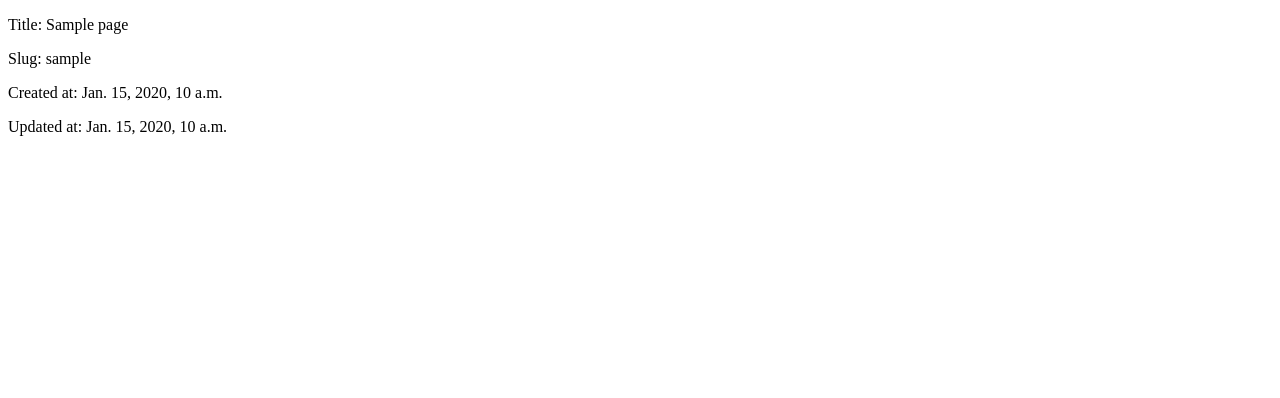
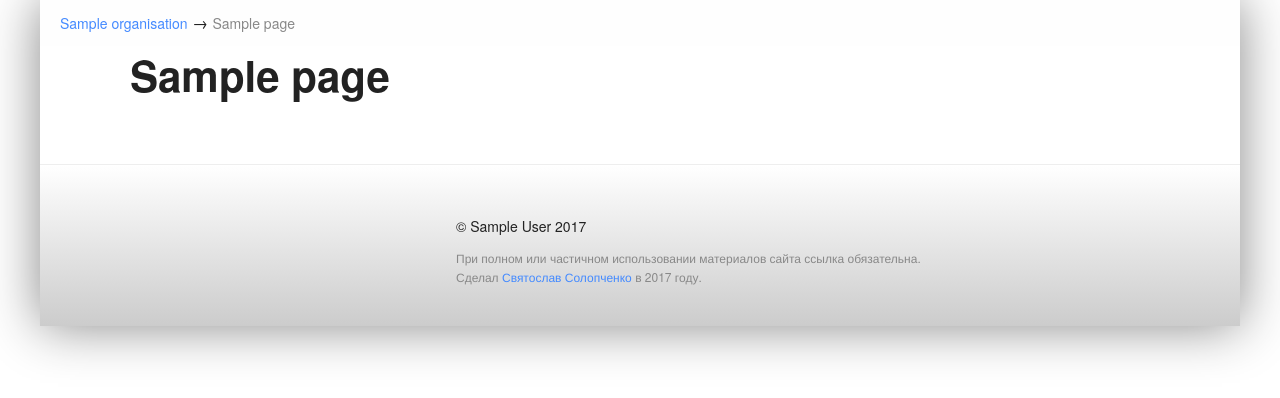
Before and after one commit to solopchenko/school_website, a Django app: template school/pages/templates/page.html in a window 1280 px wide. Shown: the top 398 px of the page. Run offline with Django 3.2, Linux system fonts and the light colour scheme; the template is opened without the code that fills it: values that come from a table or form of the project are taken from there, others are empty; tables that the repository leaves empty hold one stand-in row (values such as "Sample post").

Commit message:
Верстка макета страницы

```diff
--- /dev/null
+++ b/school/core/static/assets/base.css
@@ -0,0 +1,90 @@
+html {
+  font-size: 62.5%;
+  /* 1rem = 10px */ }
+
+body {
+  margin: 0;
+  font-size: 1.6em;
+  line-height: 1.6;
+  font-weight: 400;
+  font-family: "HelveticaNeue", "Helvetica Neue", Helvetica, 'Open Sans', Arial, sans-serif;
+  color: #222; }
+
+.title {
+  margin-top: 0;
+  margin-bottom: 2rem;
+  font-weight: 700;
+  line-height: 1.4; }
+  .title_xxl {
+    font-size: 4.2rem; }
+    @media only screen and (max-width: 549px) {
+      .title_xxl {
+        font-size: 3.6rem; } }
+  .title_xl {
+    font-size: 3.8rem; }
+    @media only screen and (max-width: 549px) {
+      .title_xl {
+        font-size: 3.2rem; } }
+  .title_l {
+    font-size: 3.4rem; }
+    @media only screen and (max-width: 549px) {
+      .title_l {
+        font-size: 2.6rem; } }
+  .title_m {
+    font-size: 3.0rem; }
+    @media only screen and (max-width: 549px) {
+      .title_m {
+        font-size: 2.4rem; } }
+  .title_s {
+    font-size: 2.6rem; }
+    @media only screen and (max-width: 549px) {
+      .title_s {
+        font-size: 2.0rem; } }
+  .title_xs {
+    font-size: 2.4rem; }
+    @media only screen and (max-width: 549px) {
+      .title_xs {
+        font-size: 1.8rem; } }
+
+.link {
+  color: #448aff;
+  cursor: pointer;
+  text-decoration: none;
+  border-bottom: 1px solid transparent; }
+  .link:hover, .link:active {
+    color: #ef5350;
+    border-color: #ef5350; }
+
+.breadcrumbs {
+  padding: 1rem 2rem;
+  background-color: #fefefe;
+  width: 100%; }
+  .breadcrumbs__item {
+    display: inline;
+    font-size: 1.4rem;
+    font-weight: normal; }
+    .breadcrumbs__item_current {
+      color: #888; }
+    .breadcrumbs__item_logo {
+      font-size: 2rem;
+      border-bottom: none;
+      line-height: 2.2rem; }
+
+.footer {
+  width: 100%;
+  margin-top: 4rem;
+  border-top: 1px solid #eee;
+  padding: 4rem 0;
+  background: linear-gradient(to bottom, #fff, #ccc);
+  font-size: 1.4rem; }
+
+.copyright {
+  margin-top: 1rem; }
+  .copyright__title {
+    color: #222;
+    margin-bottom: 1rem; }
+  .copyright__rights, .copyright__madeby {
+    color: #888;
+    font-size: 1.2rem; }
+
+/*# sourceMappingURL=base.css.map */
--- /dev/null
+++ b/school/core/static/assets/base.scss
@@ -0,0 +1,112 @@
+$black: #222;
+$blue: #448aff;
+$red: #ef5350;
+$lightgray: #888;
+$gray: #666;
+
+
+$mobile: 550px;
+
+@mixin respond-to($media) {
+  @if $media == mobile {
+    @media only screen and (max-width: $mobile - 1) { @content; }
+  }
+  @else if $media == desktop {
+    @media only screen and (min-width: $mobile) { @content; }
+  }
+}
+
+html {
+  font-size: 62.5%; /* 1rem = 10px */
+}
+body {
+  margin: 0;
+  font-size: 1.6em;
+  line-height: 1.6;
+  font-weight: 400;
+  font-family: "HelveticaNeue", "Helvetica Neue", Helvetica, 'Open Sans', Arial, sans-serif;
+  color: $black;
+}
+
+.title {
+  margin-top: 0;
+  margin-bottom: 2rem;
+  font-weight: 700;
+  line-height: 1.4;
+  &_xxl {
+    font-size: 4.2rem;
+    @include respond-to(mobile) { font-size: 3.6rem; }
+  }
+  &_xl {
+    font-size: 3.8rem;
+    @include respond-to(mobile) { font-size: 3.2rem; }
+  }
+  &_l {
+    font-size: 3.4rem;
+    @include respond-to(mobile) { font-size: 2.6rem; }
+  }
+  &_m {
+    font-size: 3.0rem;
+    @include respond-to(mobile) { font-size: 2.4rem; }
+  }
+  &_s {
+    font-size: 2.6rem;
+    @include respond-to(mobile) { font-size: 2.0rem; }
+  }
+  &_xs {
+    font-size: 2.4rem;
+    @include respond-to(mobile) { font-size: 1.8rem; }
+  }
+}
+
+.link {
+  color: $blue;
+  cursor: pointer;
+  text-decoration: none;
+  border-bottom: 1px solid transparent;
+  &:hover, &:active {
+    color: $red;
+    border-color: $red;
+  }
+}
+
+
+.breadcrumbs {
+  padding: 1rem 2rem;
+  background-color: #fefefe;
+  width: 100%;
+  &__item {
+    display: inline;
+    font-size: 1.4rem;
+    font-weight: normal;
+    &_current {
+      color: $lightgray;
+    }
+    &_logo {
+      font-size: 2rem;
+      border-bottom: none;
+      line-height: 2.2rem;
+    }
+  }
+}
+
+.footer {
+  width: 100%;
+  margin-top: 4rem;
+  border-top: 1px solid #eee;
+  padding: 4rem 0;
+  background: linear-gradient(to bottom, #fff, #ccc);
+  font-size: 1.4rem;
+}
+
+.copyright {
+  margin-top: 1rem;
+  &__title {
+    color: $black;
+    margin-bottom: 1rem;
+  }
+  &__rights, &__madeby {
+    color: $lightgray;
+    font-size: 1.2rem;
+  }
+}
--- /dev/null
+++ b/school/core/static/assets/setka.css
@@ -0,0 +1,92 @@
+.page {
+  position: relative;
+  max-width: 1200px;
+  margin: 0 auto;
+  box-sizing: border-box;
+  overflow: hidden;
+  box-shadow: 0 0 50px #888; }
+
+.container {
+  margin: 0 auto;
+  width: 85%; }
+
+@media (min-width: 550px) {
+  .row__col {
+    width: 100%;
+    float: left;
+    box-sizing: border-box;
+    margin-left: 4%; }
+    .row__col:first-child {
+      margin-left: 0; }
+    .row__col_size_one {
+      width: 4.66666666667%; }
+    .row__col_size_two {
+      width: 13.3333333333%; }
+    .row__col_size_three {
+      width: 22%; }
+    .row__col_size_four {
+      width: 30.6666666667%; }
+    .row__col_size_five {
+      width: 39.3333333333%; }
+    .row__col_size_six {
+      width: 48%; }
+    .row__col_size_seven {
+      width: 56.6666666667%; }
+    .row__col_size_eight {
+      width: 65.3333333333%; }
+    .row__col_size_nine {
+      width: 74.0%; }
+    .row__col_size_ten {
+      width: 82.6666666667%; }
+    .row__col_size_eleven {
+      width: 91.3333333333%; }
+    .row__col_size_twelve {
+      width: 100%;
+      margin-left: 0; }
+    .row__col_size_one-half {
+      width: 48%; }
+    .row__col_size_one-third {
+      width: 30.6666666667%; }
+    .row__col_size_two-thirds {
+      width: 65.3333333333%; }
+    .row__col_offset_one, .row__col_offset_one:first-child {
+      margin-left: 8.66666666667%; }
+    .row__col_offset_two, .row__col_offset_two:first-child {
+      margin-left: 17.3333333333%; }
+    .row__col_offset_three, .row__col_offset_three:first-child {
+      margin-left: 26%; }
+    .row__col_offset_four, .row__col_offset_four:first-child {
+      margin-left: 34.6666666667%; }
+    .row__col_offset_five, .row__col_offset_five:first-child {
+      margin-left: 43.3333333333%; }
+    .row__col_offset_six, .row__col_offset_six:first-child {
+      margin-left: 52%; }
+    .row__col_offset_seven, .row__col_offset_seven:first-child {
+      margin-left: 60.6666666667%; }
+    .row__col_offset_eight, .row__col_offset_eight:first-child {
+      margin-left: 69.3333333333%; }
+    .row__col_offset_nine, .row__col_offset_nine:first-child {
+      margin-left: 78.0%; }
+    .row__col_offset_ten, .row__col_offset_ten:first-child {
+      margin-left: 86.6666666667%; }
+    .row__col_offset_eleven, .row__col_offset_eleven:first-child {
+      margin-left: 95.3333333333%; }
+    .row__col_offset_one-half, .row__col_offset_one-half:first-child {
+      margin-left: 52%; }
+    .row__col_offset_one-third, .row__col_offset_one-third:first-child {
+      margin-left: 34.6666666667%; }
+    .row__col_offset_two-thirds, .row__col_offset_two-thirds:first-child {
+      margin-left: 69.3333333333%; } }
+.container:after,
+.row:after {
+  content: "";
+  display: table;
+  clear: both; }
+
+/* Larger than mobile */
+/* Larger than phablet (also point when grid becomes active) */
+/* Larger than tablet */
+/* Larger than desktop */
+/* Larger than Desktop HD */
+
+/*# sourceMappingURL=setka.css.map */
--- /dev/null
+++ b/school/core/static/assets/setka.scss
@@ -0,0 +1,144 @@
+.page {
+  position: relative;
+  max-width: 1200px;
+  margin: 0 auto;
+  box-sizing: border-box;
+  overflow: hidden;
+  box-shadow: 0 0 50px #888;
+}
+
+.container {
+  margin: 0 auto;
+  width: 85%;
+}
+
+@media (min-width: 550px) {
+  .row {
+    &__col {
+      width: 100%;
+      float: left;
+      box-sizing: border-box;
+      margin-left: 4%;
+
+      &:first-child {
+        margin-left: 0;
+      }
+
+      &_size {
+        &_one {
+          width: 4.66666666667%;
+        }
+        &_two {
+          width: 13.3333333333%;
+        }
+        &_three {
+          width: 22%;
+        }
+        &_four {
+          width: 30.6666666667%;
+        }
+        &_five {
+          width: 39.3333333333%;
+        }
+        &_six {
+          width: 48%;
+        }
+        &_seven {
+          width: 56.6666666667%;
+        }
+        &_eight {
+          width: 65.3333333333%;
+        }
+        &_nine {
+          width: 74.0%;
+        }
+        &_ten {
+          width: 82.6666666667%;
+        }
+        &_eleven {
+          width: 91.3333333333%;
+        }
+        &_twelve {
+          width: 100%;
+          margin-left: 0;
+        }
+        &_one-half {
+          width: 48%;
+        }
+        &_one-third {
+          width: 30.6666666667%;
+        }
+        &_two-thirds {
+          width: 65.3333333333%;
+        }
+      }
+
+      &_offset {
+        &_one, &_one:first-child {
+          margin-left: 8.66666666667%;
+        }
+        &_two, &_two:first-child {
+          margin-left: 17.3333333333%;
+        }
+        &_three, &_three:first-child {
+          margin-left: 26%;
+        }
+        &_four, &_four:first-child {
+          margin-left: 34.6666666667%;
+        }
+        &_five, &_five:first-child {
+          margin-left: 43.3333333333%;
+        }
+        &_six, &_six:first-child {
+          margin-left: 52%;
+        }
+        &_seven, &_seven:first-child {
+          margin-left: 60.6666666667%;
+        }
+        &_eight, &_eight:first-child {
+          margin-left: 69.3333333333%;
+        }
+        &_nine, &_nine:first-child {
+          margin-left: 78.0%;
+        }
+        &_ten, &_ten:first-child {
+          margin-left: 86.6666666667%;
+        }
+        &_eleven, &_eleven:first-child {
+          margin-left: 95.3333333333%;
+        }
+        &_one-half, &_one-half:first-child {
+          margin-left: 52%;
+        }
+        &_one-third, &_one-third:first-child {
+          margin-left: 34.6666666667%;
+        }
+        &_two-thirds, &_two-thirds:first-child {
+          margin-left: 69.3333333333%;
+        }
+      }
+    }
+  }
+}
+
+.container:after,
+.row:after {
+  content: "";
+  display: table;
+  clear: both;
+}
+
+/* Larger than mobile */
+@media (min-width: 400px) {}
+
+/* Larger than phablet (also point when grid becomes active) */
+@media (min-width: 550px) {}
+
+/* Larger than tablet */
+@media (min-width: 750px) {}
+
+/* Larger than desktop */
+@media (min-width: 1000px) {}
+
+/* Larger than Desktop HD */
+@media (min-width: 1200px) {}
--- a/school/pages/templates/base.html
+++ b/school/core/templates/base.html
@@ -4,7 +4,7 @@
 <html lang="ru">
 <head>
   <meta charset="utf-8">
-  <title>Title</title>
+  <title>{% block title %}{% endblock title %}</title>
 
   <!-- Mobile Specific Metas
   –––––––––––––––––––––––––––––––––––––––––––––––––– -->
@@ -12,9 +12,22 @@
 
   <!-- CSS
   –––––––––––––––––––––––––––––––––––––––––––––––––– -->
-  <link rel="stylesheet" href="{% static 'base.css' %}">
+  <link rel="stylesheet" href="{% static 'assets/setka.css' %}">
+  <link rel="stylesheet" href="{% static 'assets/base.css' %}">
 </head>
 <body>
-  {% block content %}{% endblock content %}
+  <div class="page">
+
+    <div class="section">
+      <div class="container breadcrumbs">
+        <a class="breadcrumbs__item link link_blue" href="/">{{ organisation.name }}</a>{% block breadcrumbs %}{% endblock breadcrumbs %}
+      </div>
+    </div>
+
+
+    {% block content %}{% endblock content %}
+
+    {% include 'footer.html' %}
+  </div>
 </body>
 </html>
--- /dev/null
+++ b/school/core/templates/footer.html
@@ -0,0 +1,13 @@
+<div class="section">
+    <div class="container footer">
+        <div class="row">
+            <div class="row__col row__col_size_two-thirds row__col_offset_one-third">
+                <div class="copyright">
+                    <div class="copyright__title">&copy; {{ organisation.full_name }} {% now "Y" %}</div>
+                    <div class="copyright__rights">При полном или частичном использовании материалов сайта ссылка обязательна.</div>
+                    <div class="copyright__madeby">Сделал <a class="link link_gray" href="http://solopchenko.net" target="_blank">Святослав Солопченко</a> в 2017 году.</div>
+                </div>
+            </div>
+        </div>
+    </div>
+</div>
--- a/school/pages/templates/page.html
+++ b/school/pages/templates/page.html
@@ -1,11 +1,16 @@
 {% extends 'base.html' %}
+
+{% block title %} {{ page.title }} {% endblock title %}
+
+{% block breadcrumbs %}
+→ <h1 class="breadcrumbs__item breadcrumbs__item_current">{{ page.title }}</h1>
+{% endblock breadcrumbs %}
 
 
 {% block content %}
-<p>Title: {{ page.title }}</p>
-<p>Slug: {{ page.slug }}</p>
-<p>Created at: {{ page.created_at }}</p>
-<p>Updated at: {{ page.updated_at }}</p>
-
-
+<div class="section">
+    <div class="container">
+      <h1 class="title title_xxl">{{ page.title }}</h1>
+    </div>
+</div>
 {% endblock content %}
```
Also changed, not shown: school/app/static/base.css (deleted), school/app/static/base.scss (deleted), 2 other files.
